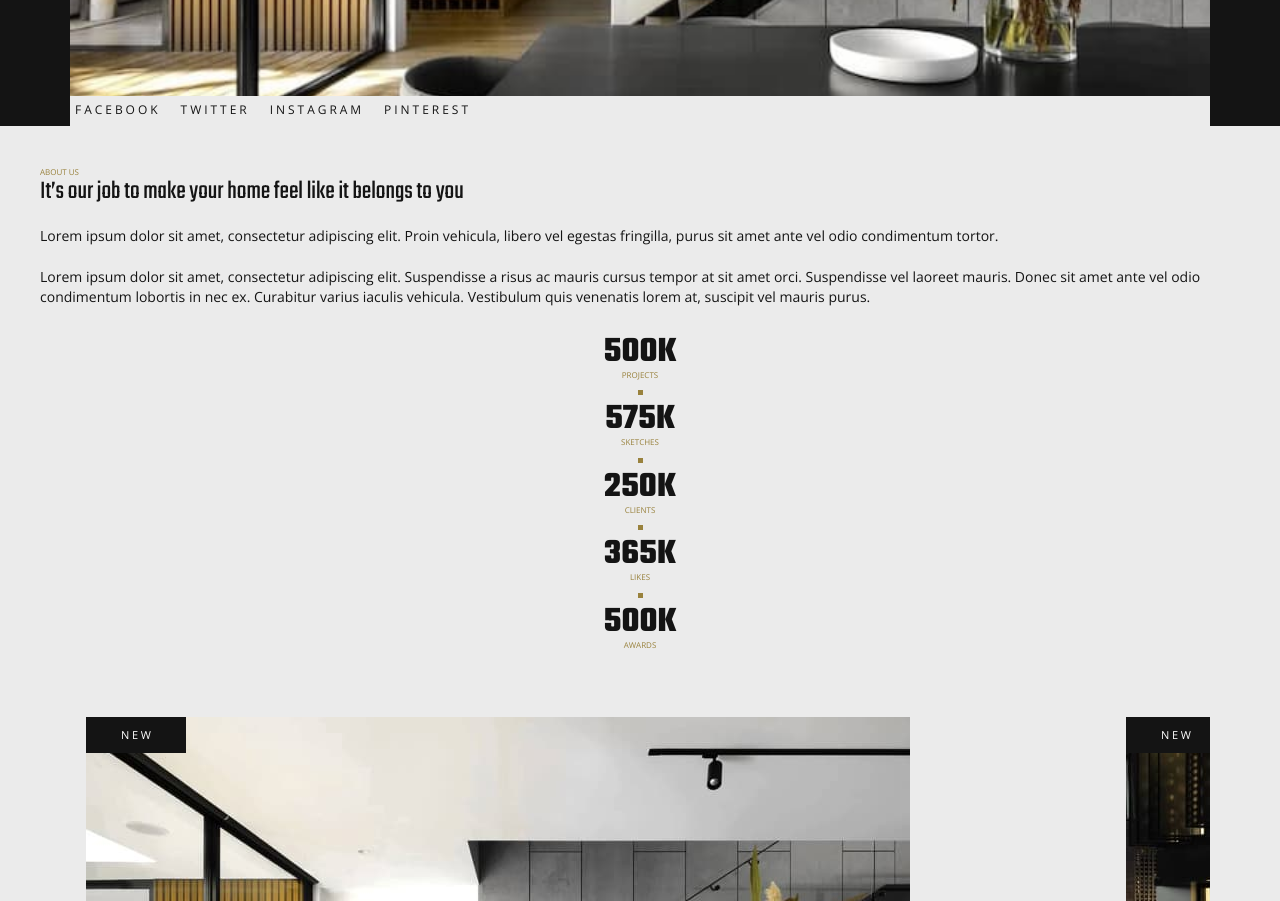
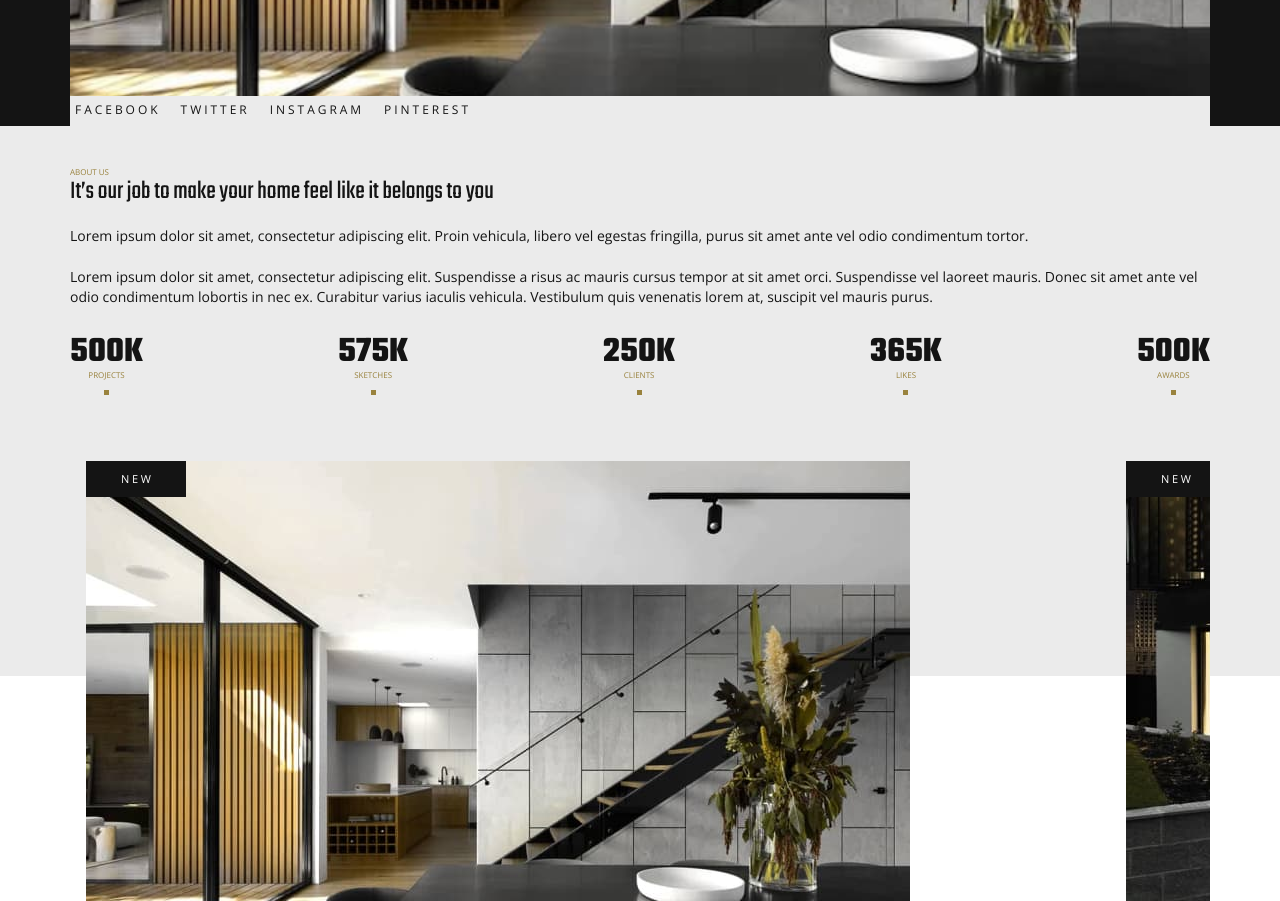
Before and after one commit to dariaddz/architecture-agency, a website built with Parcel: page src/index.html in a window 1280 px wide. Shown: the part 560-1461 px from the top of the page. Built offline with nearby package versions, Linux system fonts and the light colour scheme; what vanilla-back-to-top would draw is missing.

Commit message:
Update _about.scss

```diff
--- a/src/sass/_about.scss
+++ b/src/sass/_about.scss
@@ -1,6 +1,11 @@
 .about{
     background-color: $secondary-background-color;
     padding: 40px;
+
+     @media (min-width: 768px) {
+             padding-left: 70px;
+    padding-right: 70px;
+     }
 
 }
 
@@ -48,6 +53,12 @@ cursor: pointer;
 
 .about__statistics{
 margin-top: 30px;
+ @media (min-width: 768px) {
+            display: flex;
+            justify-content: space-between;
+    //     padding-left: 30px;
+    // padding-right: 30px;
+}
 }
 
 .stat-item{
@@ -58,18 +69,21 @@ margin-bottom: 10px;
 
 }
 
-.stat-item:not(:last-child):after {
-    content: ' ';
+.stat-item:after {
+        content: ' ';
     display:block;
-    // text-align: center;
     margin: 10px auto 0 auto;
     height: 5px;
     width: 5px;
-    // height: 100%;
-    // border: 1px solid $accent-background-color;
     background-color: $accent-background-color;
 }
 
+   .stat-item:last-child:after{
+      @media (max-width: 767px) {
+     display: none;
+    }
+
+        }
 .stat-number{
 font-family:$title-font;
        font-weight: 700;
```
